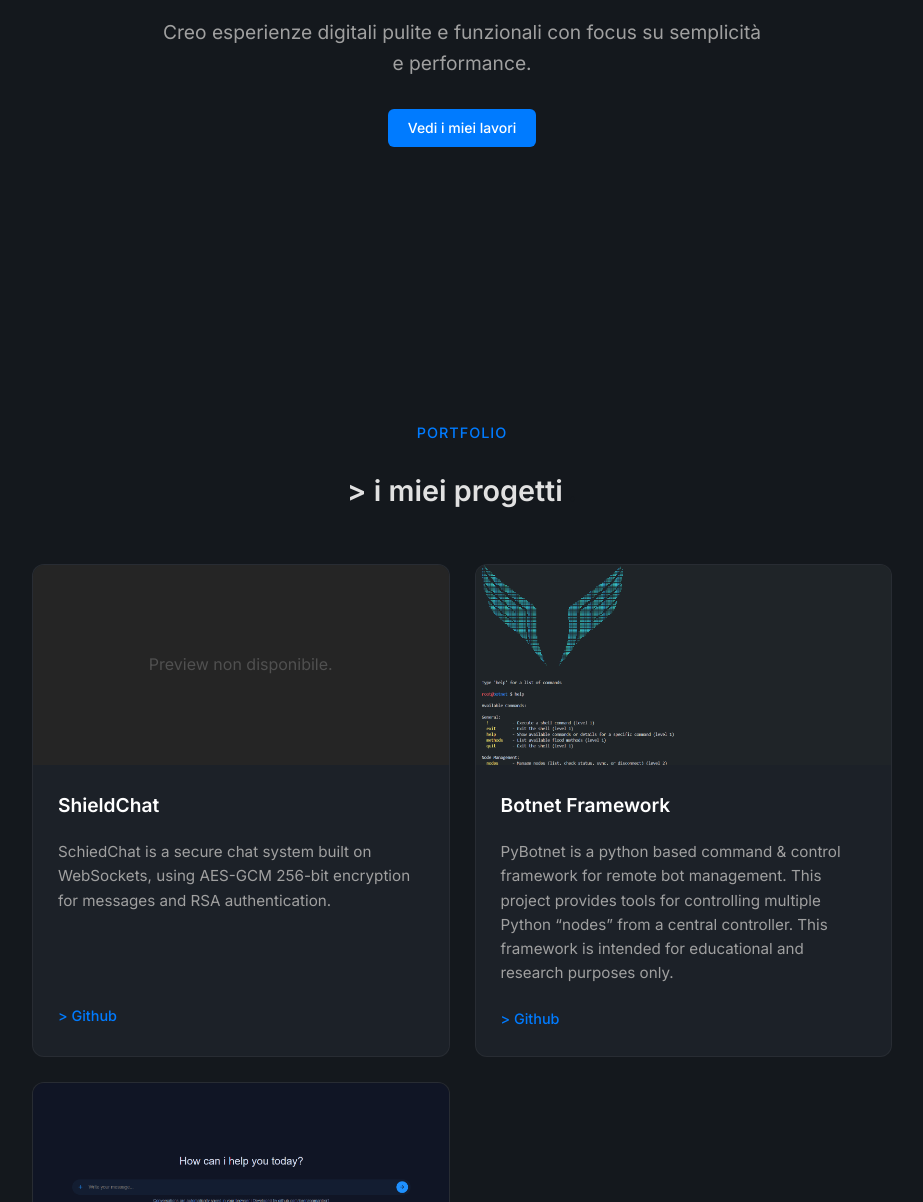
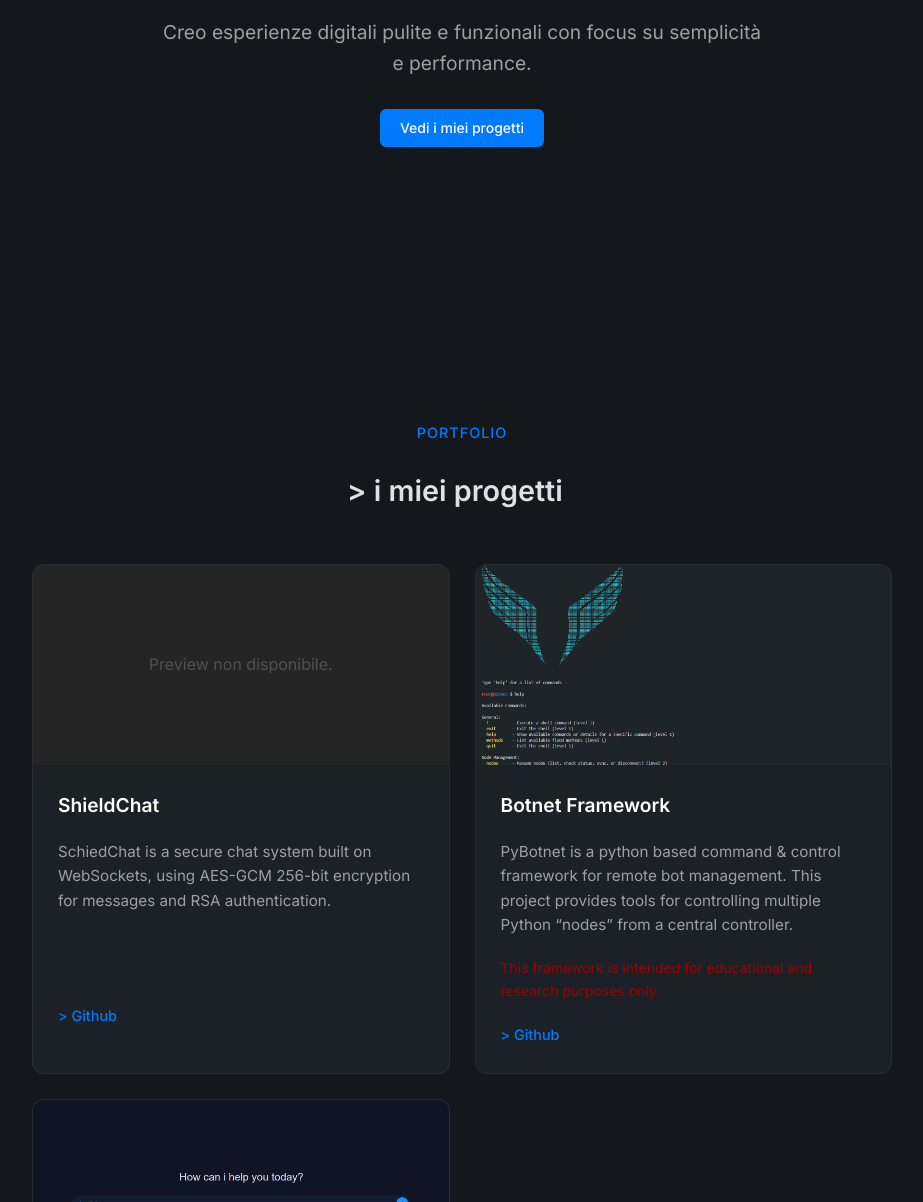
Before and after one commit to lorenzoamantea1/portfolio, a plain HTML site: page index.html in a window 1280 px wide. Shown: the part 371-1573 px from the top of the page, without its empty margins (178-1101 px from the left). Drawn offline with Linux system fonts and the light colour scheme.

Commit message:
warning added

```diff
--- a/index.html
+++ b/index.html
@@ -30,7 +30,7 @@
             <h1>Lorenzo Amantea</h1>
             <p>Creo esperienze digitali pulite e funzionali con focus su semplicità e performance.</p>
             <div class="hero-cta">
-                <a href="#progetti" class="btn">Vedi i miei lavori</a>
+                <a href="#progetti" class="btn">Vedi i miei progetti</a>
             </div>
         </section>
 
@@ -58,7 +58,7 @@
                     <div class="card-content">
                         <h3>Botnet Framework</h3>
                         <p>PyBotnet is a python based command & control framework for remote bot management. This project provides tools for controlling multiple Python “nodes” from a central controller.
-                            This framework is intended for educational and research purposes only.</p>
+                        <p style="color:rgb(162, 0, 0);font-size:14px">This framework is intended for educational and research purposes only.</p></p>
                         <a href="https://github.com/lorenzoamantea1/pyBotnet" class="card-link">> Github</a>
                     </div>
                 </article>
```
